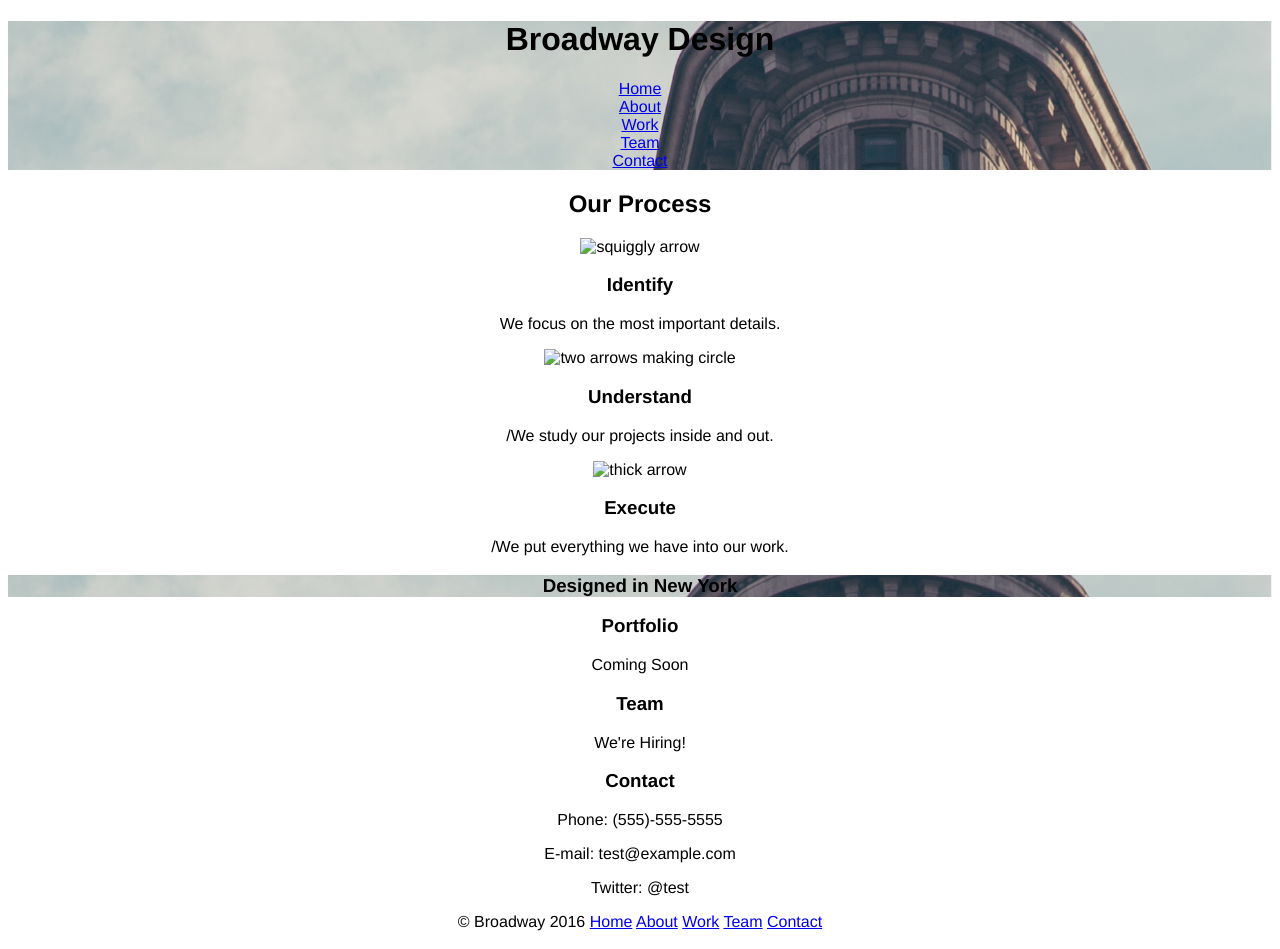
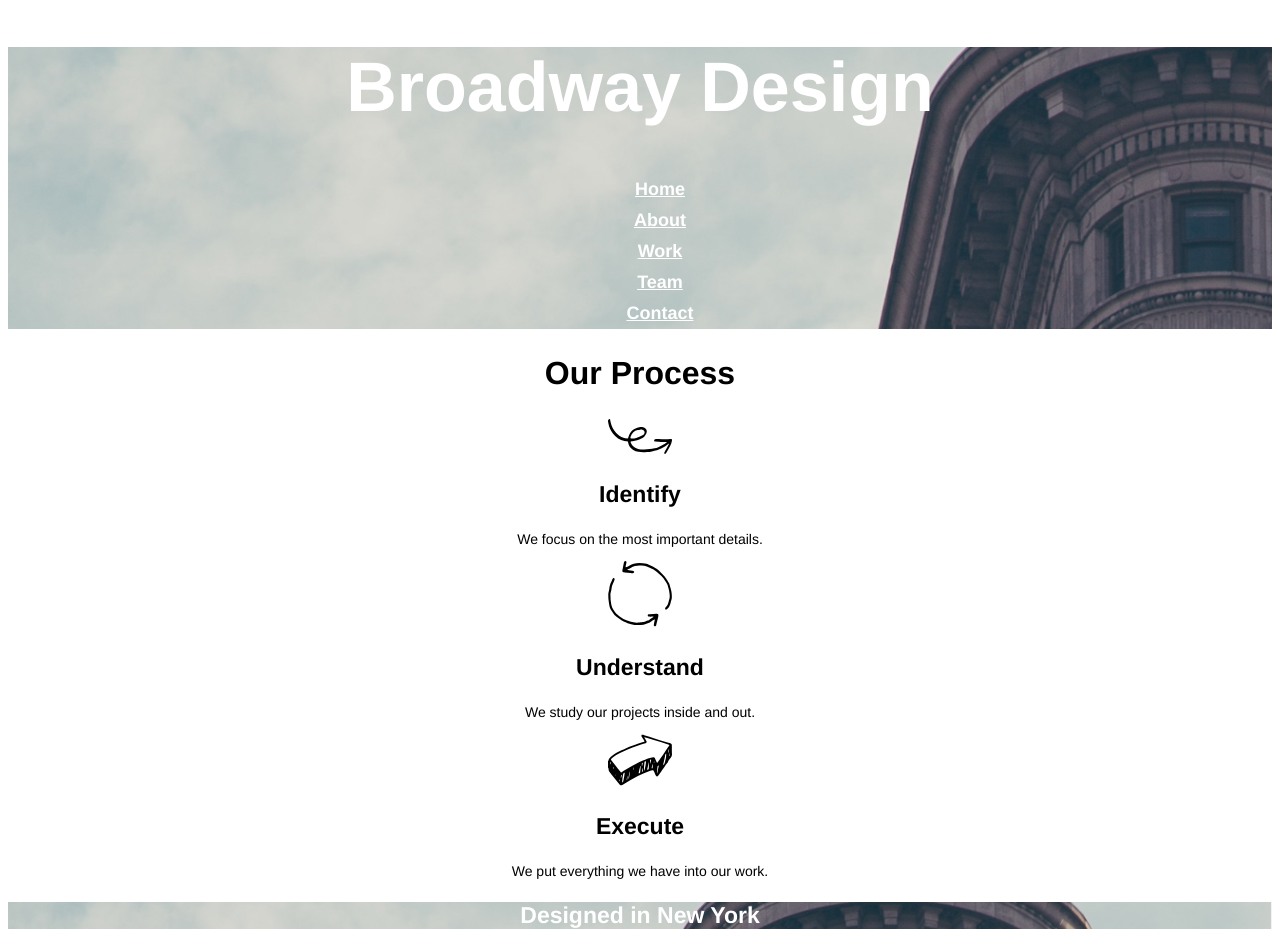
Before and after one commit to Lddr26/broadway, a plain HTML site: page index.html in a window 1280 px wide. Shown: the top 949 px of the page. Drawn offline with Linux system fonts and the light colour scheme.

Commit message:
Final commit

```diff
--- a/index.html
+++ b/index.html
@@ -12,29 +12,40 @@
 
       <h1>Broadway Design</h1>
       <ul>
-        <a href="#"><li>Home</li></a>
-        <a href="#"><li>About</li></a>
-        <a href="#"><li>Work</li></a>
-        <a href="#"><li>Team</li></a>
-        <a href="#"><li>Contact</li></a>
+        <li>
+          <a href="#">Home</a>
+        </li>
+        <li>
+          <a href="#process">About</a>
+        </li>
+        <li>
+          <a href="#work">Work</a>
+        </li>
+        <li>
+          <a href="#work">Team</a>
+        </li>
+        <li>
+          <a href="#work">Contact</a>
+        </li>
       </ul>
 
     </div>
 
-    <div class="process">
+    <div id="process">
+
       <h2>Our Process</h2>
 
-      <img src="./images/identify.svg" alt="squiggly arrow">
+      <img src="./resources/images/identify.svg" alt="squiggly arrow">
       <h3>Identify</h3>
       <p>We focus on the most important details.</p>
 
-      <img src="./images/understand.svg" alt="two arrows making circle">
+      <img src="./resources/images/understand.svg" alt="two arrows making circle">
       <h3>Understand</h3>
-      <p>/We study our projects inside and out.</p>
+      <p>We study our projects inside and out.</p>
 
-      <img src="./images/execute.svg" alt="thick arrow">
+      <img src="./resources/images/execute.svg" alt="thick arrow">
       <h3>Execute</h3>
-      <p>/We put everything we have into our work.</p>
+      <p>We put everything we have into our work.</p>
 
     </div>
 
@@ -43,7 +54,7 @@
 
     </div>
 
-    <div class="contact">
+    <div id="work">
       <h3>Portfolio</h3>
       <p>Coming Soon</p>
 
@@ -57,15 +68,15 @@
 
     </div>
 
-    <div class="footer">
+    <div class="foot">
 
       <footer>
         © Broadway 2016
         <a href="#">Home</a>
-        <a href="#">About</a>
-        <a href="#">Work</a>
-        <a href="#">Team</a>
-        <a href="#">Contact</a>
+        <a href="#process">About</a>
+        <a href="#work">Work</a>
+        <a href="#work">Team</a>
+        <a href="#work">Contact</a>
 
       </footer>
 
--- a/resources/css/style.css
+++ b/resources/css/style.css
@@ -14,16 +14,63 @@ body {
 
 }
 
-ul {
-  list-style-type: none;
-  margin: 0;
-  padding: 0;
-}
-
 .design {
   background-image: url("../images/the-flatiron-building.png");
   background-size: cover;
   background-repeat: no-repeat;
 }
 
+/* Lists & Anchors */
+
+ul li {
+  list-style-type: none;
+  padding: 5px;
+}
+
+ul li a {
+
+  color: white;
+  font-size: 18px;
+  font-family: Helvetica, sans-serif;
+  font-weight: bold;
+}
+
+
 /* Text Styles */
+
+h1 {
+  font-size: 70px;
+  font-weight: bold;
+  color: white;
+}
+
+h2 {
+  font-size: 32px;
+  font-weight: bold;
+}
+
+h3 {
+  font-size: 23px;
+  font-weight: bold;
+}
+
+p {
+  font-size: 14px;
+}
+
+.design h3 {
+  color: white;
+}
+
+
+/* Footer */
+
+.foot  {
+  text-align: left;
+  background-color: dimgray;
+  font-size: 11px;
+  color: white;
+}
+.foot a {
+  color: white;
+}
```
